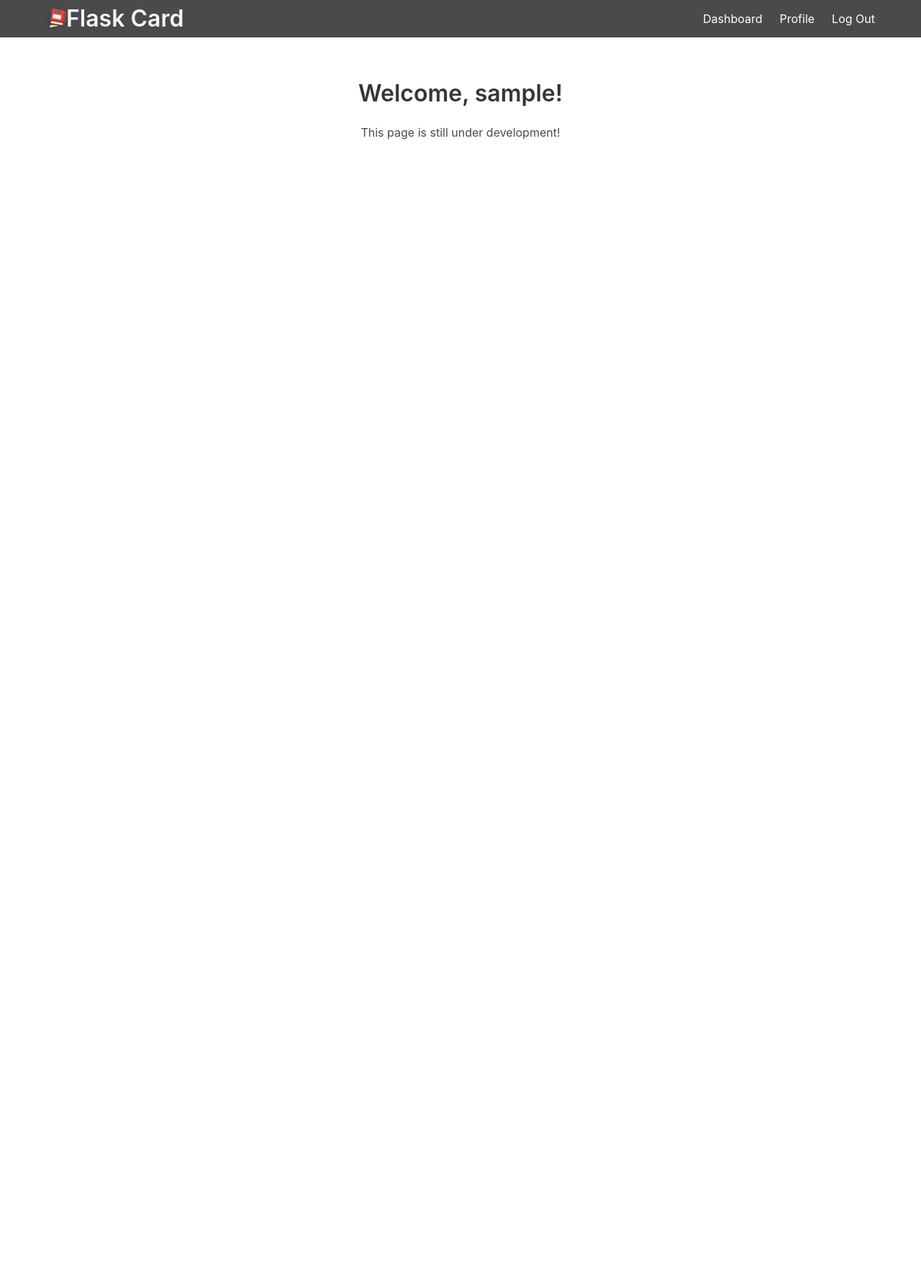
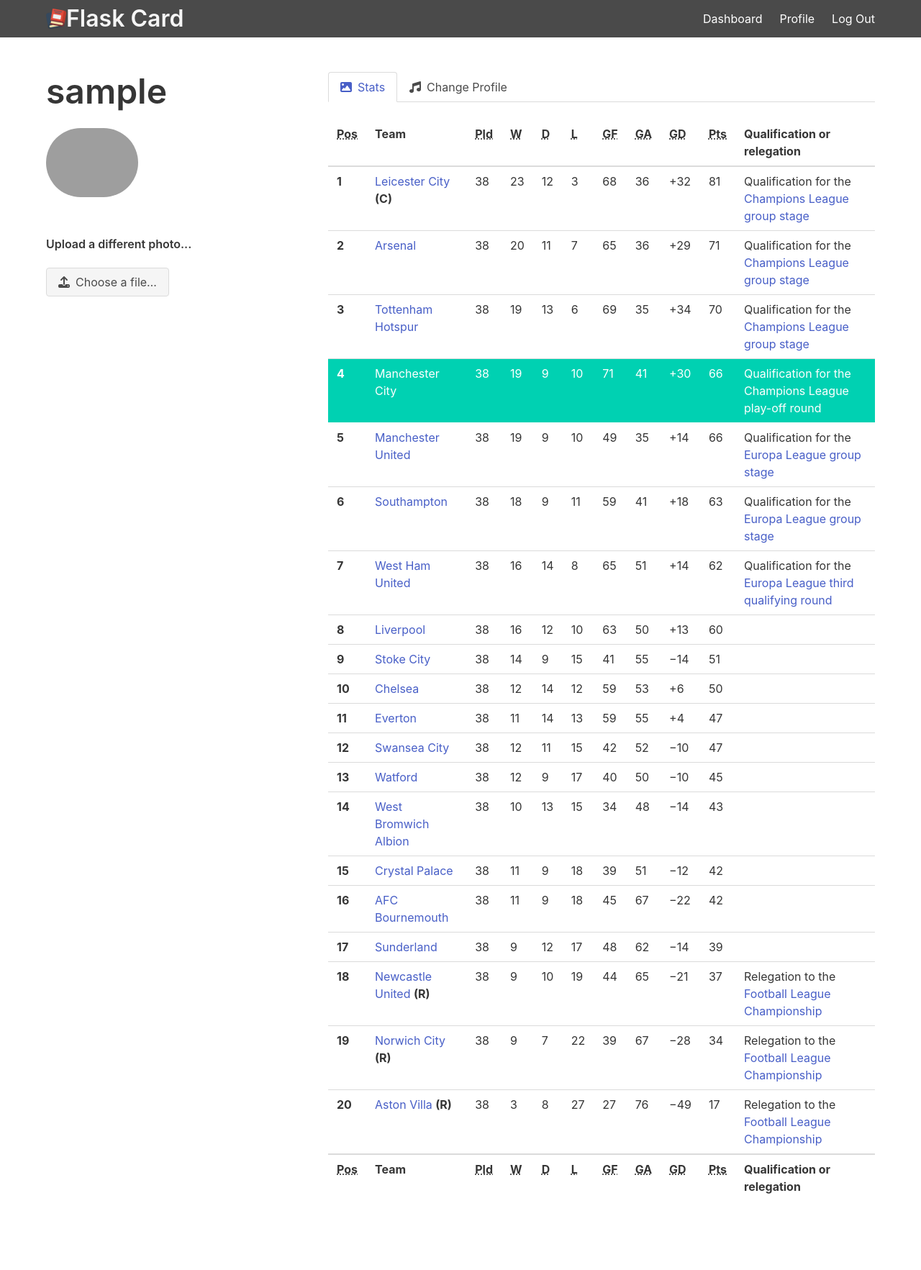
Before and after one commit to gianghta/Flask-Card, a Flask app: page /profile in a window 1280 px wide. Shown: the whole page at 72% size. Before the commit the page ends 194 px from the top, so only its background shows below. Run offline with Flask 2, Linux system fonts and the light colour scheme; the visitor is signed in with stand-in values (Sample User, id 1); data comes from the database, SQL or seed files in the repository; parts of the project's set-up code (start-up, migrations or seed data) failed here and were passed over; some libraries are stand-ins or nearby versions; grey boxes are pictures that could not be loaded.

Commit message:
Create seperate profile pages

```diff
--- a/flask_card/main/form.py
+++ b/flask_card/main/form.py
@@ -7,11 +7,11 @@
 class FlashcardCollectionForm(FlaskForm):
     name = StringField("Collection name", validators=[DataRequired()])
     category = StringField("Category", validators=[DataRequired()])
-    description = TextAreaField("Description", validators=[Length(min=10, max=256)])
+    description = TextAreaField("Description", validators=[Length(max=256)])
     submit = SubmitField("Create")
 
 
 class FlashcardCollectionEditForm(FlaskForm):
     name = StringField("Collection name", validators=[DataRequired()])
-    description = TextAreaField("Description", validators=[Length(min=10, max=256)])
+    description = TextAreaField("Description", validators=[Length(max=256)])
     submit = SubmitField("Save")
--- a/flask_card/profile/views.py
+++ b/flask_card/profile/views.py
@@ -1,12 +1,20 @@
 from flask import render_template, request, flash, redirect, url_for
 from flask_login import login_required, current_user
 from . import profile
+from .form import ChangeProfileForm
 
 
 @profile.route("/profile")
 @login_required
 def profile_page():
-    return render_template("profile.html", user=current_user)
+    return render_template("/profile/profile.html", user=current_user)
+
+@profile.route("/profile/edit")
+@login_required
+def edit_profile_page():
+    form = ChangeProfileForm()
+
+    return render_template("/profile/edit_profile.html", user=current_user)
 
 @profile.after_request
 def add_header(r):
--- /dev/null
+++ b/flask_card/templates/partials/profile_tabs.html
@@ -0,0 +1,37 @@
+{% macro show_profile_tabs(tab_name=None) %}
+{% if tab_name == 'stats' %}
+<div class="tabs is-boxed">
+    <ul>
+      <li class="is-active">
+        <a href="{{url_for('profile.profile_page')}}">
+          <span class="icon is-small"><i class="fas fa-image" aria-hidden="true"></i></span>
+          <span>Stats</span>
+        </a>
+      </li>
+      <li>
+        <a href="{{url_for('profile.edit_profile_page')}}">
+          <span class="icon is-small"><i class="fas fa-music" aria-hidden="true"></i></span>
+          <span>Change Profile</span>
+        </a>
+      </li>
+    </ul>
+</div>
+{% elif tab_name == 'edit' %}
+<div class="tabs is-boxed">
+  <ul>
+    <li>
+      <a href="{{url_for('profile.profile_page')}}">
+        <span class="icon is-small"><i class="fas fa-image" aria-hidden="true"></i></span>
+        <span>Stats</span>
+      </a>
+    </li>
+    <li class="is-active">
+      <a href="{{url_for('profile.edit_profile_page')}}">
+        <span class="icon is-small"><i class="fas fa-music" aria-hidden="true"></i></span>
+        <span>Change Profile</span>
+      </a>
+    </li>
+  </ul>
+</div>
+{% endif %}
+{% endmacro %}
--- a/flask_card/templates/profile.html
+++ /dev/null
@@ -1,14 +0,0 @@
-{% extends "base.html" %}
-
-{% block content %}
-<div class="hero-body">
-    <div class="container has-text-centered">
-        <div class="column is-6 is-offset-3">
-            <h1 class="title">
-                Welcome, {{ user.username }}!
-            </h1>
-            <p>This page is still under development!</p>
-        </div>
-    </div>
-</div>
-{% endblock %}
--- /dev/null
+++ b/flask_card/templates/profile/profile.html
@@ -0,0 +1,340 @@
+{% extends "base.html" %}
+{% from 'partials/profile_tabs.html' import show_profile_tabs with context %}
+
+{% block content %}
+<section class="section">
+  <div class="container">
+      <div class="columns">
+        <div class="column">
+          <div class="container">
+              <h1 class="title is-1">{{user.username}}</h1>
+              <figure class="image is-128x128">
+                  <img class="is-rounded" src="https://bulma.io/images/placeholders/128x128.png">
+              </figure>
+              <br />
+              <h6 class="title is-6 has-text-left">Upload a different photo...</h6>
+              <div class="file">
+                  <label class="file-label">
+                      <input class="file-input" type="file" name="resume">
+                      <span class="file-cta">
+                      <span class="file-icon">
+                          <i class="fas fa-upload"></i>
+                      </span>
+                      <span class="file-label">
+                          Choose a file…
+                      </span>
+                      </span>
+                  </label>
+              </div>
+          </div>
+        </div>
+        <div class="column is-two-thirds">
+          {{show_profile_tabs('stats')}}
+          <table class="table">
+            <thead>
+              <tr>
+                <th><abbr title="Position">Pos</abbr></th>
+                <th>Team</th>
+                <th><abbr title="Played">Pld</abbr></th>
+                <th><abbr title="Won">W</abbr></th>
+                <th><abbr title="Drawn">D</abbr></th>
+                <th><abbr title="Lost">L</abbr></th>
+                <th><abbr title="Goals for">GF</abbr></th>
+                <th><abbr title="Goals against">GA</abbr></th>
+                <th><abbr title="Goal difference">GD</abbr></th>
+                <th><abbr title="Points">Pts</abbr></th>
+                <th>Qualification or relegation</th>
+              </tr>
+            </thead>
+            <tfoot>
+              <tr>
+                <th><abbr title="Position">Pos</abbr></th>
+                <th>Team</th>
+                <th><abbr title="Played">Pld</abbr></th>
+                <th><abbr title="Won">W</abbr></th>
+                <th><abbr title="Drawn">D</abbr></th>
+                <th><abbr title="Lost">L</abbr></th>
+                <th><abbr title="Goals for">GF</abbr></th>
+                <th><abbr title="Goals against">GA</abbr></th>
+                <th><abbr title="Goal difference">GD</abbr></th>
+                <th><abbr title="Points">Pts</abbr></th>
+                <th>Qualification or relegation</th>
+              </tr>
+            </tfoot>
+            <tbody>
+              <tr>
+                <th>1</th>
+                <td><a href="https://en.wikipedia.org/wiki/Leicester_City_F.C." title="Leicester City F.C.">Leicester City</a> <strong>(C)</strong>
+                </td>
+                <td>38</td>
+                <td>23</td>
+                <td>12</td>
+                <td>3</td>
+                <td>68</td>
+                <td>36</td>
+                <td>+32</td>
+                <td>81</td>
+                <td>Qualification for the <a href="https://en.wikipedia.org/wiki/2016%E2%80%9317_UEFA_Champions_League#Group_stage" title="2016–17 UEFA Champions League">Champions League group stage</a></td>
+              </tr>
+              <tr>
+                <th>2</th>
+                <td><a href="https://en.wikipedia.org/wiki/Arsenal_F.C." title="Arsenal F.C.">Arsenal</a></td>
+                <td>38</td>
+                <td>20</td>
+                <td>11</td>
+                <td>7</td>
+                <td>65</td>
+                <td>36</td>
+                <td>+29</td>
+                <td>71</td>
+                <td>Qualification for the <a href="https://en.wikipedia.org/wiki/2016%E2%80%9317_UEFA_Champions_League#Group_stage" title="2016–17 UEFA Champions League">Champions League group stage</a></td>
+              </tr>
+              <tr>
+                <th>3</th>
+                <td><a href="https://en.wikipedia.org/wiki/Tottenham_Hotspur_F.C." title="Tottenham Hotspur F.C.">Tottenham Hotspur</a></td>
+                <td>38</td>
+                <td>19</td>
+                <td>13</td>
+                <td>6</td>
+                <td>69</td>
+                <td>35</td>
+                <td>+34</td>
+                <td>70</td>
+                <td>Qualification for the <a href="https://en.wikipedia.org/wiki/2016%E2%80%9317_UEFA_Champions_League#Group_stage" title="2016–17 UEFA Champions League">Champions League group stage</a></td>
+              </tr>
+              <tr class="is-selected">
+                <th>4</th>
+                <td><a href="https://en.wikipedia.org/wiki/Manchester_City_F.C." title="Manchester City F.C.">Manchester City</a></td>
+                <td>38</td>
+                <td>19</td>
+                <td>9</td>
+                <td>10</td>
+                <td>71</td>
+                <td>41</td>
+                <td>+30</td>
+                <td>66</td>
+                <td>Qualification for the <a href="https://en.wikipedia.org/wiki/2016%E2%80%9317_UEFA_Champions_League#Play-off_round" title="2016–17 UEFA Champions League">Champions League play-off round</a></td>
+              </tr>
+              <tr>
+                <th>5</th>
+                <td><a href="https://en.wikipedia.org/wiki/Manchester_United_F.C." title="Manchester United F.C.">Manchester United</a></td>
+                <td>38</td>
+                <td>19</td>
+                <td>9</td>
+                <td>10</td>
+                <td>49</td>
+                <td>35</td>
+                <td>+14</td>
+                <td>66</td>
+                <td>Qualification for the <a href="https://en.wikipedia.org/wiki/2016%E2%80%9317_UEFA_Europa_League#Group_stage" title="2016–17 UEFA Europa League">Europa League group stage</a></td>
+              </tr>
+              <tr>
+                <th>6</th>
+                <td><a href="https://en.wikipedia.org/wiki/Southampton_F.C." title="Southampton F.C.">Southampton</a></td>
+                <td>38</td>
+                <td>18</td>
+                <td>9</td>
+                <td>11</td>
+                <td>59</td>
+                <td>41</td>
+                <td>+18</td>
+                <td>63</td>
+                <td>Qualification for the <a href="https://en.wikipedia.org/wiki/2016%E2%80%9317_UEFA_Europa_League#Group_stage" title="2016–17 UEFA Europa League">Europa League group stage</a></td>
+              </tr>
+              <tr>
+                <th>7</th>
+                <td><a href="https://en.wikipedia.org/wiki/West_Ham_United_F.C." title="West Ham United F.C.">West Ham United</a></td>
+                <td>38</td>
+                <td>16</td>
+                <td>14</td>
+                <td>8</td>
+                <td>65</td>
+                <td>51</td>
+                <td>+14</td>
+                <td>62</td>
+                <td>Qualification for the <a href="https://en.wikipedia.org/wiki/2016%E2%80%9317_UEFA_Europa_League#Third_qualifying_round" title="2016–17 UEFA Europa League">Europa League third qualifying round</a></td>
+              </tr>
+              <tr>
+                <th>8</th>
+                <td><a href="https://en.wikipedia.org/wiki/Liverpool_F.C." title="Liverpool F.C.">Liverpool</a></td>
+                <td>38</td>
+                <td>16</td>
+                <td>12</td>
+                <td>10</td>
+                <td>63</td>
+                <td>50</td>
+                <td>+13</td>
+                <td>60</td>
+                <td></td>
+              </tr>
+              <tr>
+                <th>9</th>
+                <td><a href="https://en.wikipedia.org/wiki/Stoke_City_F.C." title="Stoke City F.C.">Stoke City</a></td>
+                <td>38</td>
+                <td>14</td>
+                <td>9</td>
+                <td>15</td>
+                <td>41</td>
+                <td>55</td>
+                <td>−14</td>
+                <td>51</td>
+                <td></td>
+              </tr>
+              <tr>
+                <th>10</th>
+                <td><a href="https://en.wikipedia.org/wiki/Chelsea_F.C." title="Chelsea F.C.">Chelsea</a></td>
+                <td>38</td>
+                <td>12</td>
+                <td>14</td>
+                <td>12</td>
+                <td>59</td>
+                <td>53</td>
+                <td>+6</td>
+                <td>50</td>
+                <td></td>
+              </tr>
+              <tr>
+                <th>11</th>
+                <td><a href="https://en.wikipedia.org/wiki/Everton_F.C." title="Everton F.C.">Everton</a></td>
+                <td>38</td>
+                <td>11</td>
+                <td>14</td>
+                <td>13</td>
+                <td>59</td>
+                <td>55</td>
+                <td>+4</td>
+                <td>47</td>
+                <td></td>
+              </tr>
+              <tr>
+                <th>12</th>
+                <td><a href="https://en.wikipedia.org/wiki/Swansea_City_A.F.C." title="Swansea City A.F.C.">Swansea City</a></td>
+                <td>38</td>
+                <td>12</td>
+                <td>11</td>
+                <td>15</td>
+                <td>42</td>
+                <td>52</td>
+                <td>−10</td>
+                <td>47</td>
+                <td></td>
+              </tr>
+              <tr>
+                <th>13</th>
+                <td><a href="https://en.wikipedia.org/wiki/Watford_F.C." title="Watford F.C.">Watford</a></td>
+                <td>38</td>
+                <td>12</td>
+                <td>9</td>
+                <td>17</td>
+                <td>40</td>
+                <td>50</td>
+                <td>−10</td>
+                <td>45</td>
+                <td></td>
+              </tr>
+              <tr>
+                <th>14</th>
+                <td><a href="https://en.wikipedia.org/wiki/West_Bromwich_Albion_F.C." title="West Bromwich Albion F.C.">West Bromwich Albion</a></td>
+                <td>38</td>
+                <td>10</td>
+                <td>13</td>
+                <td>15</td>
+                <td>34</td>
+                <td>48</td>
+                <td>−14</td>
+                <td>43</td>
+                <td></td>
+              </tr>
+              <tr>
+                <th>15</th>
+                <td><a href="https://en.wikipedia.org/wiki/Crystal_Palace_F.C." title="Crystal Palace F.C.">Crystal Palace</a></td>
+                <td>38</td>
+                <td>11</td>
+                <td>9</td>
+                <td>18</td>
+                <td>39</td>
+                <td>51</td>
+                <td>−12</td>
+                <td>42</td>
+                <td></td>
+              </tr>
+              <tr>
+                <th>16</th>
+                <td><a href="https://en.wikipedia.org/wiki/A.F.C._Bournemouth" title="A.F.C. Bournemouth">AFC Bournemouth</a></td>
+                <td>38</td>
+                <td>11</td>
+                <td>9</td>
+                <td>18</td>
+                <td>45</td>
+                <td>67</td>
+                <td>−22</td>
+                <td>42</td>
+                <td></td>
+              </tr>
+              <tr>
+                <th>17</th>
+                <td><a href="https://en.wikipedia.org/wiki/Sunderland_A.F.C." title="Sunderland A.F.C.">Sunderland</a></td>
+                <td>38</td>
+                <td>9</td>
+                <td>12</td>
+                <td>17</td>
+                <td>48</td>
+                <td>62</td>
+                <td>−14</td>
+                <td>39</td>
+                <td></td>
+              </tr>
+              <tr>
+                <th>18</th>
+                <td><a href="https://en.wikipedia.org/wiki/Newcastle_United_F.C." title="Newcastle United F.C.">Newcastle United</a> <strong>(R)</strong>
+                </td>
+                <td>38</td>
+                <td>9</td>
+                <td>10</td>
+                <td>19</td>
+                <td>44</td>
+                <td>65</td>
+                <td>−21</td>
+                <td>37</td>
+                <td>Relegation to the <a href="https://en.wikipedia.org/wiki/2016%E2%80%9317_Football_League_Championship" title="2016–17 Football League Championship">Football League Championship</a></td>
+              </tr>
+              <tr>
+                <th>19</th>
+                <td><a href="https://en.wikipedia.org/wiki/Norwich_City_F.C." title="Norwich City F.C.">Norwich City</a> <strong>(R)</strong>
+                </td>
+                <td>38</td>
+                <td>9</td>
+                <td>7</td>
+                <td>22</td>
+                <td>39</td>
+                <td>67</td>
+                <td>−28</td>
+                <td>34</td>
+                <td>Relegation to the <a href="https://en.wikipedia.org/wiki/2016%E2%80%9317_Football_League_Championship" title="2016–17 Football League Championship">Football League Championship</a></td>    </tr>
+              <tr>
+                <th>20</th>
+                <td><a href="https://en.wikipedia.org/wiki/Aston_Villa_F.C." title="Aston Villa F.C.">Aston Villa</a> <strong>(R)</strong>
+                </td>
+                <td>38</td>
+                <td>3</td>
+                <td>8</td>
+                <td>27</td>
+                <td>27</td>
+                <td>76</td>
+                <td>−49</td>
+                <td>17</td>
+                <td>Relegation to the <a href="https://en.wikipedia.org/wiki/2016%E2%80%9317_Football_League_Championship" title="2016–17 Football League Championship">Football League Championship</a></td>
+              </tr>
+            </tbody>
+          </table>
+        </div>
+    </div>
+    <div class="column">
+
+    </div>
+  </div>
+</section>
+{% endblock %}
+
+{% block script %}
+{% endblock %}
```
Also changed, not shown: flask_card/profile/form.py (+33 -0 lines), flask_card/static/js/populateFlashcards.js (added, +97 -0 lines), flask_card/templates/flashcard/flashcard_showcase.html (+1 -100 lines), flask_card/templates/profile/edit_profile.html (added, +65 -0 lines).
